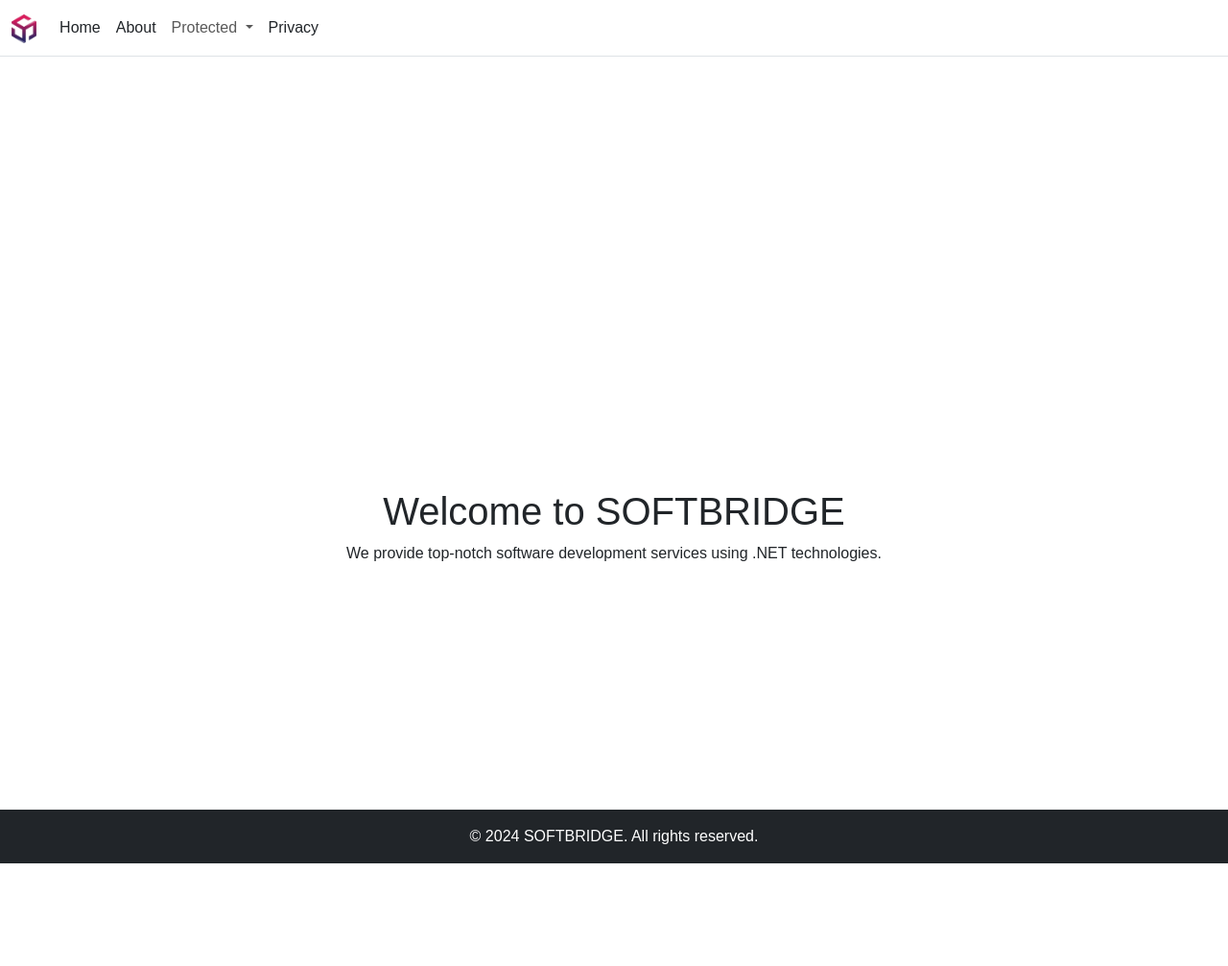
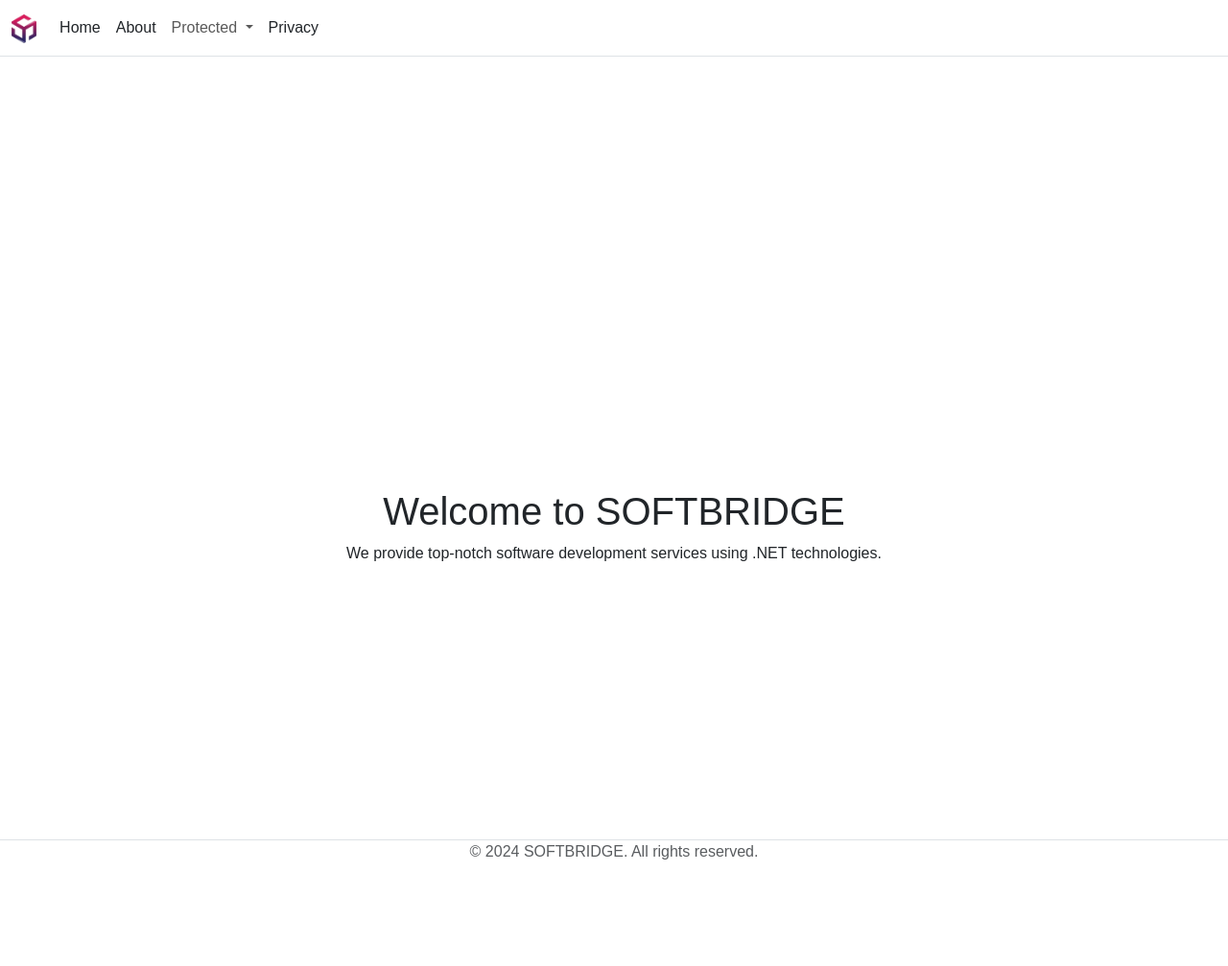
Before and after one commit to mfauziii/softbridge.github.io, a Jekyll site: the page built from index.md, in a window 1280 px wide. Shown: the whole page at 96% size. Built offline with Jekyll 4.4.1, drawn with Linux system fonts in a browser that asks for light colours; nearby versions of some CDN libraries.

Commit message:
Update footer.html

```diff
--- a/_includes/footer.html
+++ b/_includes/footer.html
@@ -1,4 +1,4 @@
-<footer class="footer mt-auto py-3 bg-dark text-white">
+<footer class="border-top footer text-muted">
   <div class="container text-center">
     <span>© 2024 SOFTBRIDGE. All rights reserved.</span>
   </div>
```
